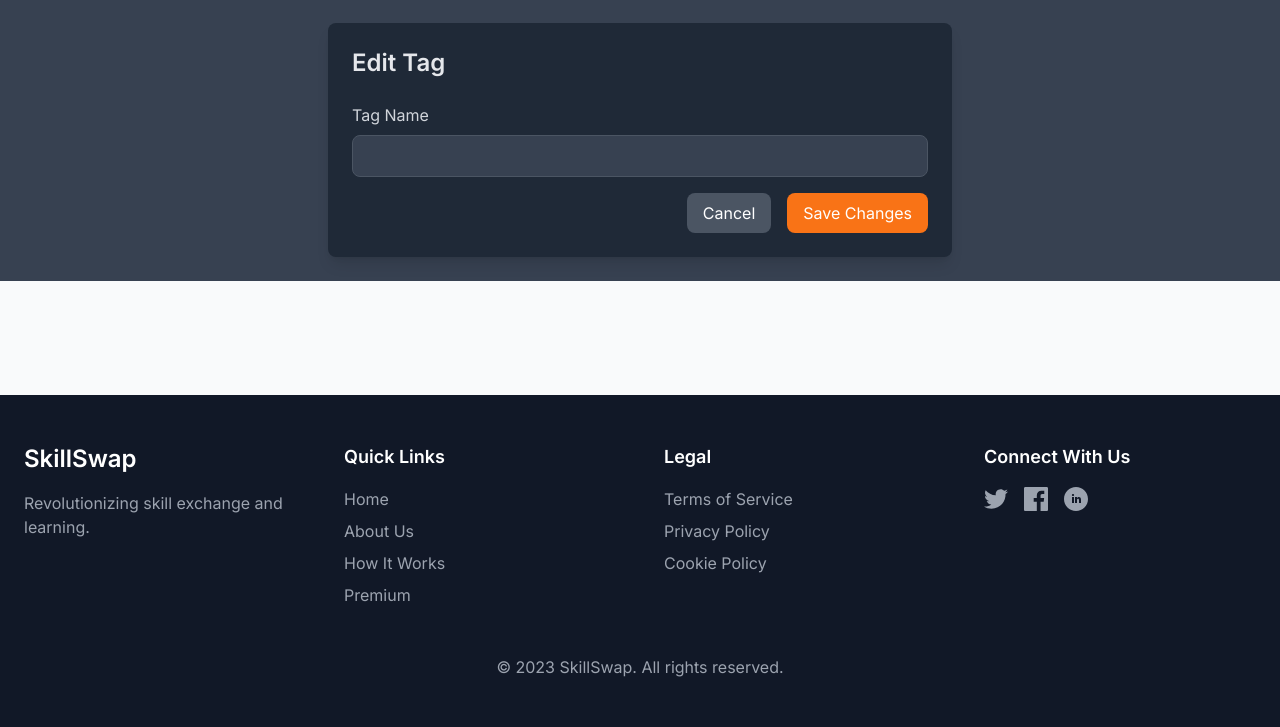
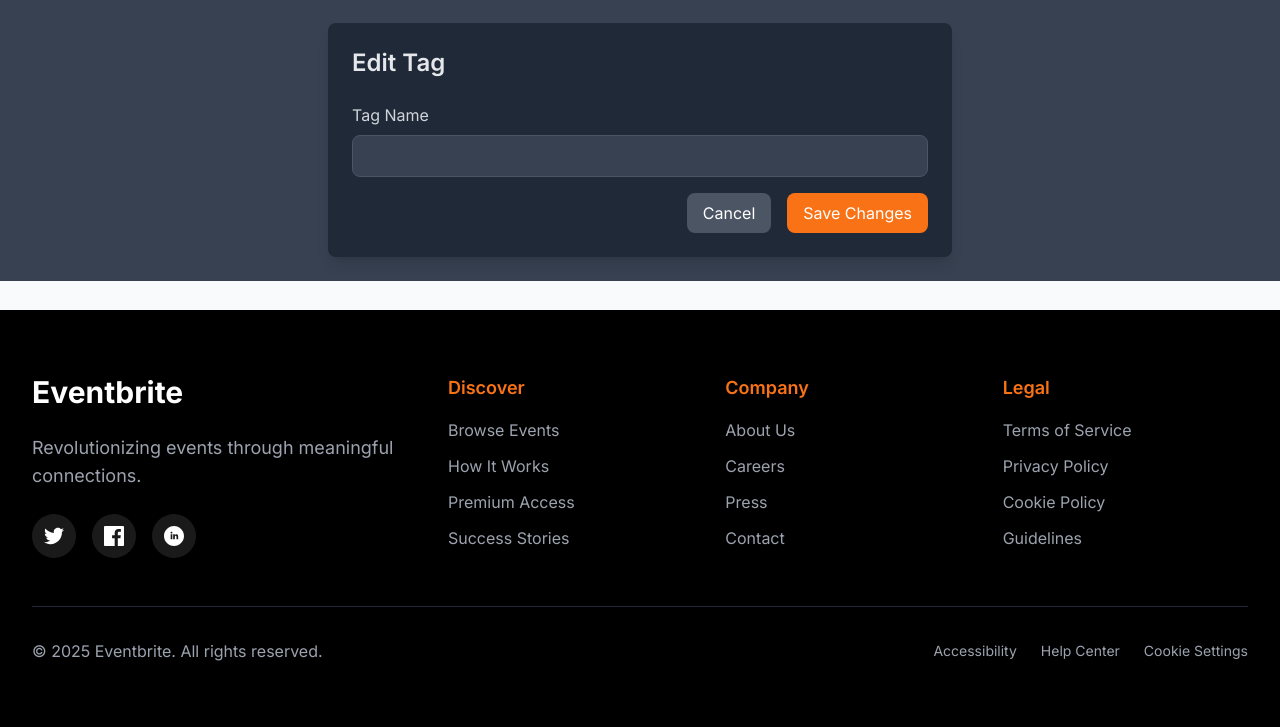
Before and after one commit to Youcode-Classe-E-2024-2025/NexusTeam_eventbrite, a PHP site: the page made by App/Views/Tag/edit.twig in a window 1280 px wide. Shown: the part 73-800 px from the top of the page. Run offline with PHP 8.4, Linux system fonts and the light colour scheme; the template is opened without the code that fills it, so the values that code supplies are empty; style sheets or scripts are compiled from the project's sources; some libraries are stand-ins or nearby versions.

Commit message:
FEAT: improved the footer design to complemnet our overall design

```diff
--- a/App/Views/Partials/footer.twig
+++ b/App/Views/Partials/footer.twig
@@ -1,45 +1,65 @@
 {# views/partials/footer.twig #}
-<footer class="bg-gray-900 text-white py-12">
-    <div class="container mx-auto px-6">
-        <div class="grid grid-cols-1 md:grid-cols-4 gap-12">
-            <div>
-                <h3 class="text-2xl font-semibold mb-4">SkillSwap</h3>
-                <p class="text-gray-400">Revolutionizing skill exchange and learning.</p>
-            </div>
-            <div>
-                <h4 class="text-lg font-semibold mb-4">Quick Links</h4>
-                <ul class="space-y-2">
-                    <li><a href="#" class="text-gray-400 hover:text-white transition duration-300">Home</a></li>
-                    <li><a href="#" class="text-gray-400 hover:text-white transition duration-300">About Us</a></li>
-                    <li><a href="#" class="text-gray-400 hover:text-white transition duration-300">How It Works</a></li>
-                    <li><a href="#" class="text-gray-400 hover:text-white transition duration-300">Premium</a></li>
-                </ul>
-            </div>
-            <div>
-                <h4 class="text-lg font-semibold mb-4">Legal</h4>
-                <ul class="space-y-2">
-                    <li><a href="#" class="text-gray-400 hover:text-white transition duration-300">Terms of Service</a></li>
-                    <li><a href="#" class="text-gray-400 hover:text-white transition duration-300">Privacy Policy</a></li>
-                    <li><a href="#" class="text-gray-400 hover:text-white transition duration-300">Cookie Policy</a></li>
-                </ul>
-            </div>
-            <div>
-                <h4 class="text-lg font-semibold mb-4">Connect With Us</h4>
+<footer class="bg-black text-white py-16">
+    <div class="container mx-auto px-4 lg:px-8">
+        {# Main Footer Content #}
+        <div class="grid grid-cols-1 md:grid-cols-2 lg:grid-cols-12 gap-8 border-b border-gray-800 pb-12">
+            {# Brand Section #}
+            <div class="lg:col-span-4">
+                <h3 class="text-3xl font-bold mb-6">Eventbrite</h3>
+                <p class="text-gray-400 text-lg mb-6">Revolutionizing events through meaningful connections.</p>
                 <div class="flex space-x-4">
-                    <a href="#" class="text-gray-400 hover:text-white transition duration-300">
-                        <svg class="w-6 h-6" fill="currentColor" viewBox="0 0 24 24" xmlns="http://www.w3.org/2000/svg"><path d="M24 4.557c-.883.392-1.832.656-2.828.775 1.017-.609 1.798-1.574 2.165-2.724-.951.564-2.005.974-3.127 1.195-.897-.957-2.178-1.555-3.594-1.555-3.179 0-5.515 2.966-4.797 6.045-4.091-.205-7.719-2.165-10.148-5.144-1.29 2.213-.669 5.108 1.523 6.574-.806-.026-1.566-.247-2.229-.616-.054 2.281 1.581 4.415 3.949 4.89-.693.188-1.452.232-2.224.084.626 1.956 2.444 3.379 4.6 3.419-2.07 1.623-4.678 2.348-7.29 2.04 2.179 1.397 4.768 2.212 7.548 2.212 9.142 0 14.307-7.721 13.995-14.646.962-.695 1.797-1.562 2.457-2.549z"/></svg>
+                    <a href="#" class="bg-white/10 hover:bg-orange-500 p-3 rounded-full transition-all duration-300">
+                        <svg class="w-5 h-5" fill="currentColor" viewBox="0 0 24 24"><path d="M24 4.557c-.883.392-1.832.656-2.828.775 1.017-.609 1.798-1.574 2.165-2.724-.951.564-2.005.974-3.127 1.195-.897-.957-2.178-1.555-3.594-1.555-3.179 0-5.515 2.966-4.797 6.045-4.091-.205-7.719-2.165-10.148-5.144-1.29 2.213-.669 5.108 1.523 6.574-.806-.026-1.566-.247-2.229-.616-.054 2.281 1.581 4.415 3.949 4.89-.693.188-1.452.232-2.224.084.626 1.956 2.444 3.379 4.6 3.419-2.07 1.623-4.678 2.348-7.29 2.04 2.179 1.397 4.768 2.212 7.548 2.212 9.142 0 14.307-7.721 13.995-14.646.962-.695 1.797-1.562 2.457-2.549z"/></svg>
                     </a>
-                    <a href="#" class="text-gray-400 hover:text-white transition duration-300">
-                        <svg class="w-6 h-6" fill="currentColor" viewBox="0 0 24 24" xmlns="http://www.w3.org/2000/svg"><path d="M22.675 0h-21.35c-.732 0-1.325.593-1.325 1.325v21.351c0 .731.593 1.324 1.325 1.324h11.495v-9.294h-3.128v-3.622h3.128v-2.671c0-3.1 1.893-4.788 4.659-4.788 1.325 0 2.463.099 2.795.143v3.24l-1.918.001c-1.504 0-1.795.715-1.795 1.763v2.313h3.587l-.467 3.622h-3.12v9.293h6.116c.73 0 1.323-.593 1.323-1.325v-21.35c0-.732-.593-1.325-1.325-1.325z"/></svg>
+                    <a href="#" class="bg-white/10 hover:bg-orange-500 p-3 rounded-full transition-all duration-300">
+                        <svg class="w-5 h-5" fill="currentColor" viewBox="0 0 24 24"><path d="M22.675 0h-21.35c-.732 0-1.325.593-1.325 1.325v21.351c0 .731.593 1.324 1.325 1.324h11.495v-9.294h-3.128v-3.622h3.128v-2.671c0-3.1 1.893-4.788 4.659-4.788 1.325 0 2.463.099 2.795.143v3.24l-1.918.001c-1.504 0-1.795.715-1.795 1.763v2.313h3.587l-.467 3.622h-3.12v9.293h6.116c.73 0 1.323-.593 1.323-1.325v-21.35c0-.732-.593-1.325-1.325-1.325z"/></svg>
                     </a>
-                    <a href="#" class="text-gray-400 hover:text-white transition duration-300">
-                        <svg class="w-6 h-6" fill="currentColor" viewBox="0 0 24 24" xmlns="http://www.w3.org/2000/svg"><path d="M12 0c-6.627 0-12 5.373-12 12s5.373 12 12 12 12-5.373 12-12-5.373-12-12-12zm-2 16h-2v-6h2v6zm-1-6.891c-.607 0-1.1-.496-1.1-1.109 0-.612.492-1.109 1.1-1.109s1.1.497 1.1 1.109c0 .613-.493 1.109-1.1 1.109zm8 6.891h-1.998v-2.861c0-1.881-2.002-1.722-2.002 0v2.861h-2v-6h2v1.093c.872-1.616 4-1.736 4 1.548v3.359z"/></svg>
+                    <a href="#" class="bg-white/10 hover:bg-orange-500 p-3 rounded-full transition-all duration-300">
+                        <svg class="w-5 h-5" fill="currentColor" viewBox="0 0 24 24"><path d="M12 0c-6.627 0-12 5.373-12 12s5.373 12 12 12 12-5.373 12-12-5.373-12-12-12zm-2 16h-2v-6h2v6zm-1-6.891c-.607 0-1.1-.496-1.1-1.109 0-.612.492-1.109 1.1-1.109s1.1.497 1.1 1.109c0 .613-.493 1.109-1.1 1.109zm8 6.891h-1.998v-2.861c0-1.881-2.002-1.722-2.002 0v2.861h-2v-6h2v1.093c.872-1.616 4-1.736 4 1.548v3.359z"/></svg>
                     </a>
                 </div>
             </div>
+
+            {# Navigation Sections #}
+            <div class="lg:col-span-8 grid grid-cols-1 sm:grid-cols-2 lg:grid-cols-3 gap-8">
+                <div>
+                    <h4 class="text-lg font-semibold mb-4 text-orange-500">Discover</h4>
+                    <ul class="space-y-3">
+                        <li><a href="#" class="text-gray-400 hover:text-orange-500 transition-colors duration-300">Browse Events</a></li>
+                        <li><a href="#" class="text-gray-400 hover:text-orange-500 transition-colors duration-300">How It Works</a></li>
+                        <li><a href="#" class="text-gray-400 hover:text-orange-500 transition-colors duration-300">Premium Access</a></li>
+                        <li><a href="#" class="text-gray-400 hover:text-orange-500 transition-colors duration-300">Success Stories</a></li>
+                    </ul>
+                </div>
+                <div>
+                    <h4 class="text-lg font-semibold mb-4 text-orange-500">Company</h4>
+                    <ul class="space-y-3">
+                        <li><a href="#" class="text-gray-400 hover:text-orange-500 transition-colors duration-300">About Us</a></li>
+                        <li><a href="#" class="text-gray-400 hover:text-orange-500 transition-colors duration-300">Careers</a></li>
+                        <li><a href="#" class="text-gray-400 hover:text-orange-500 transition-colors duration-300">Press</a></li>
+                        <li><a href="#" class="text-gray-400 hover:text-orange-500 transition-colors duration-300">Contact</a></li>
+                    </ul>
+                </div>
+                <div>
+                    <h4 class="text-lg font-semibold mb-4 text-orange-500">Legal</h4>
+                    <ul class="space-y-3">
+                        <li><a href="#" class="text-gray-400 hover:text-orange-500 transition-colors duration-300">Terms of Service</a></li>
+                        <li><a href="#" class="text-gray-400 hover:text-orange-500 transition-colors duration-300">Privacy Policy</a></li>
+                        <li><a href="#" class="text-gray-400 hover:text-orange-500 transition-colors duration-300">Cookie Policy</a></li>
+                        <li><a href="#" class="text-gray-400 hover:text-orange-500 transition-colors duration-300">Guidelines</a></li>
+                    </ul>
+                </div>
+            </div>
         </div>
-        <div class="mt-12 text-center text-gray-400">
-            <p>&copy; 2023 SkillSwap. All rights reserved.</p>
+
+        {# Footer Bottom #}
+        <div class="pt-8 flex flex-col md:flex-row justify-between items-center space-y-4 md:space-y-0">
+            <p class="text-gray-400">&copy; {{ "now"|date("Y") }} Eventbrite. All rights reserved.</p>
+            <div class="flex items-center space-x-6">
+                <a href="#" class="text-gray-400 hover:text-orange-500 text-sm transition-colors duration-300">Accessibility</a>
+                <a href="#" class="text-gray-400 hover:text-orange-500 text-sm transition-colors duration-300">Help Center</a>
+                <a href="#" class="text-gray-400 hover:text-orange-500 text-sm transition-colors duration-300">Cookie Settings</a>
+            </div>
         </div>
     </div>
 </footer>
```
Also changed, not shown: App/Uploads/1c23a9ce.webp (added).
